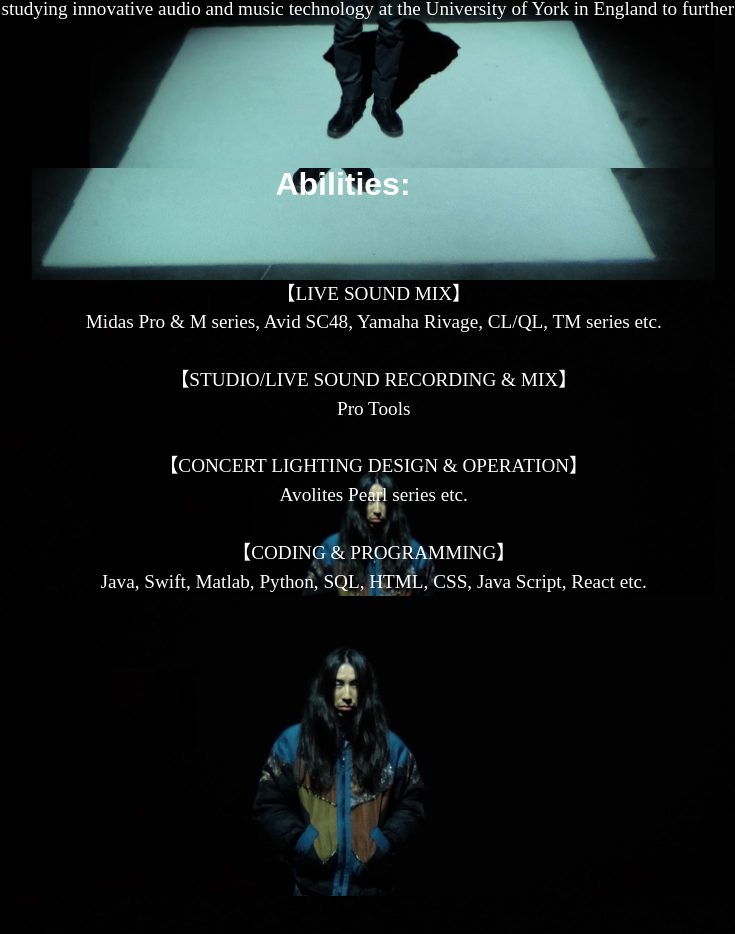
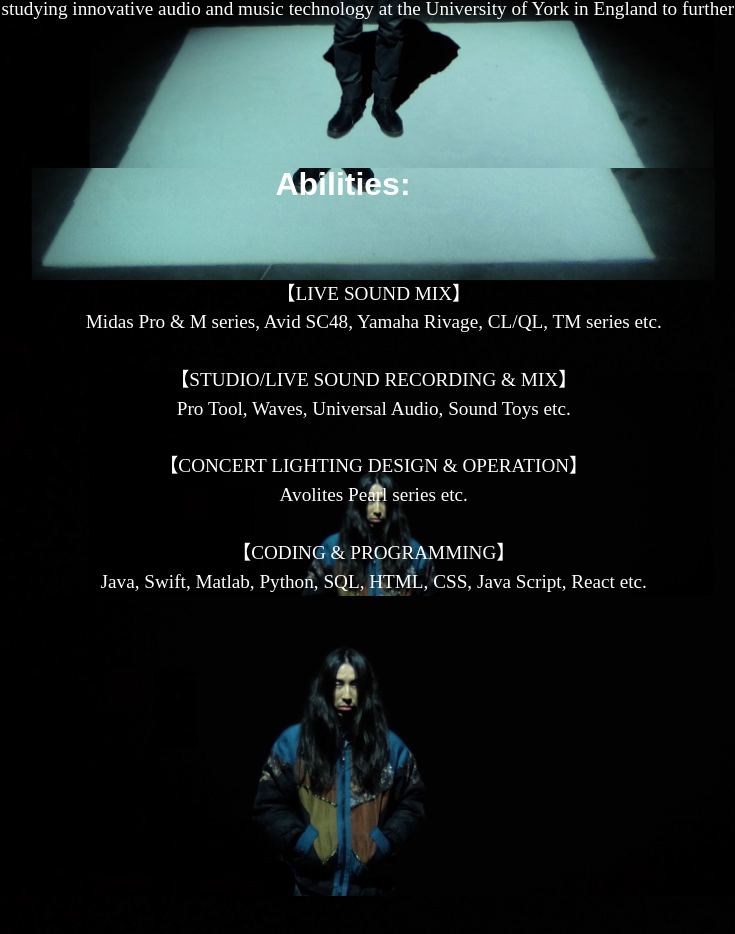
Before and after one commit to WonderWorkStudio/keneno, a plain HTML site: page index.html in a window 1280 px wide. Shown: the part 1986-2920 px from the top of the page, without its empty margins (287-1022 px from the left). Drawn offline with Linux system fonts and the light colour scheme; a web font is replaced by a local one.

Commit message:
Update index.html

```diff
--- a/index.html
+++ b/index.html
@@ -67,7 +67,7 @@
             Midas Pro & M series, Avid SC48, Yamaha Rivage, CL/QL, TM series etc.<br>
             <br>
             【STUDIO/LIVE SOUND RECORDING & MIX】<br>
-            Pro Tools<br>
+            Pro Tool, Waves, Universal Audio, Sound Toys etc. <br>
             <br>
             【CONCERT LIGHTING DESIGN & OPERATION】<br>
             Avolites Pearl series etc.<br>
```
